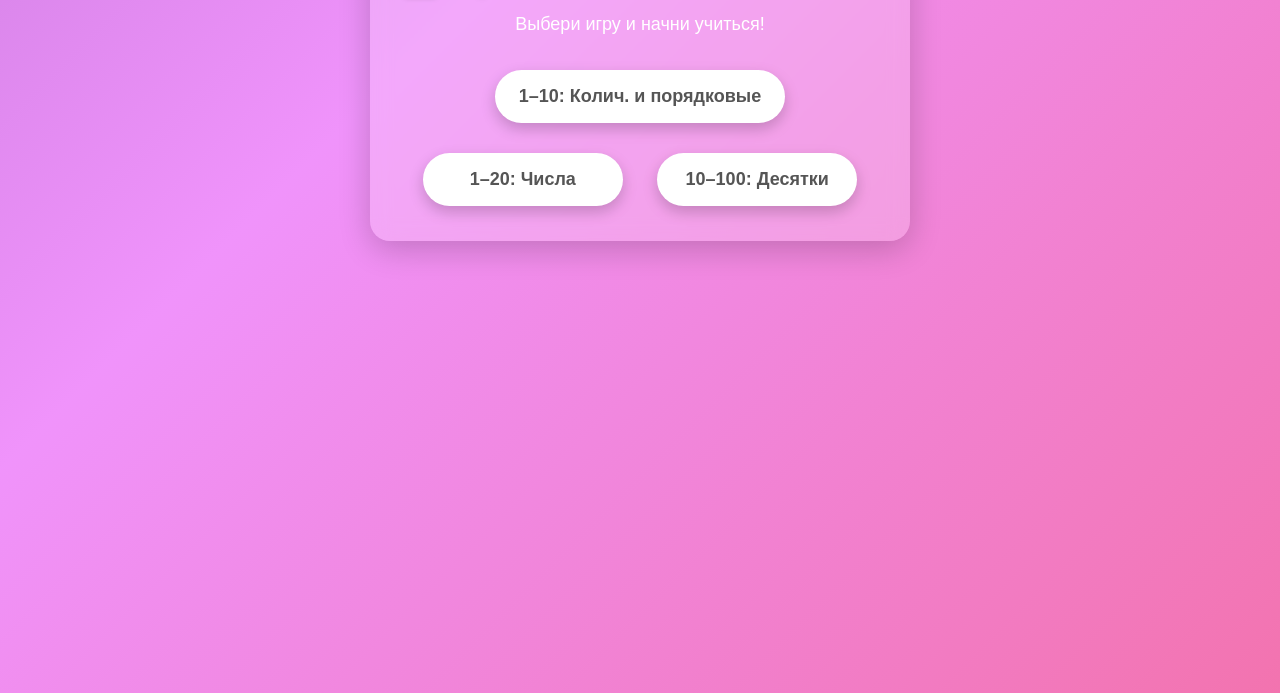
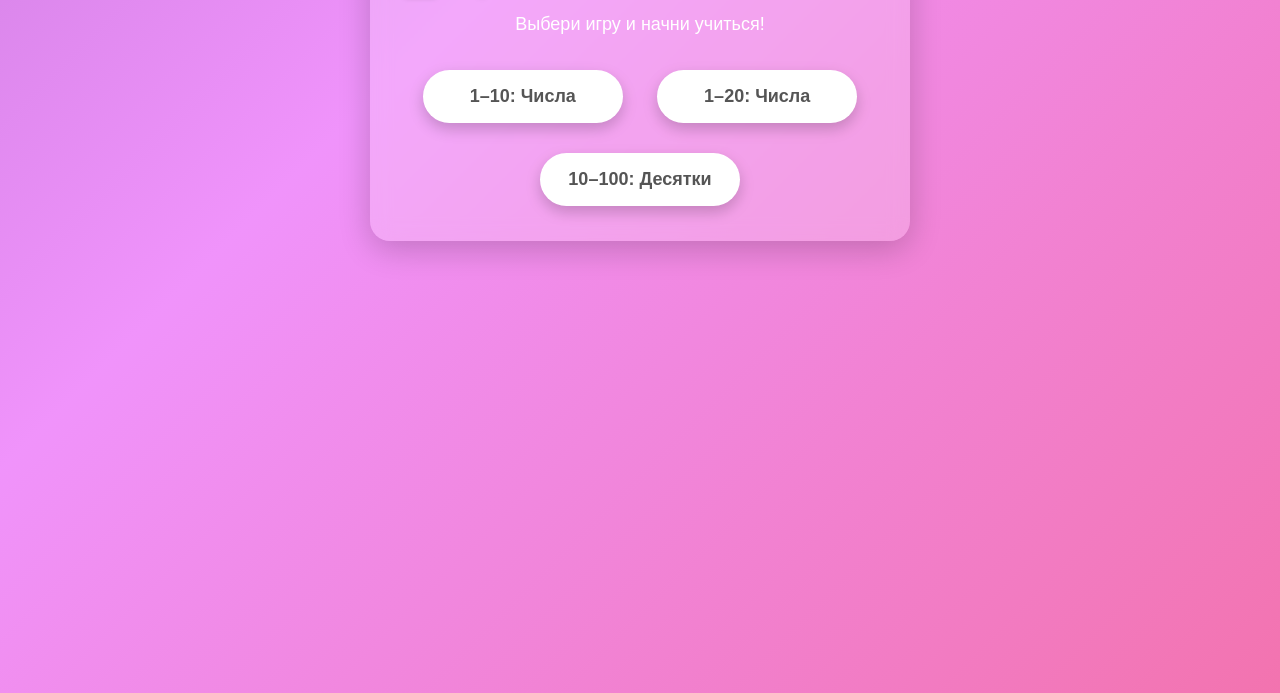
Before and after one commit to asyaakishina/number, a plain HTML site: page index.html in a window 1280 px wide. Shown: the part 147-840 px from the top of the page. Drawn offline with Linux system fonts and the light colour scheme.

Commit message:
Update index.html

```diff
--- a/index.html
+++ b/index.html
@@ -159,7 +159,7 @@
   <div id="menu" class="menu">
     <h1>🔢 Игры с числами на английском</h1>
     <p>Выбери игру и начни учиться!</p>
-    <button class="big-btn" onclick="showGame('game1')">1–10: Колич. и порядковые</button>
+    <button class="big-btn" onclick="showGame('game1')">1–10: Числа</button>
     <button class="big-btn" onclick="showGame('game2')">1–20: Числа</button>
     <button class="big-btn" onclick="showGame('game3')">10–100: Десятки</button>
   </div>
```
